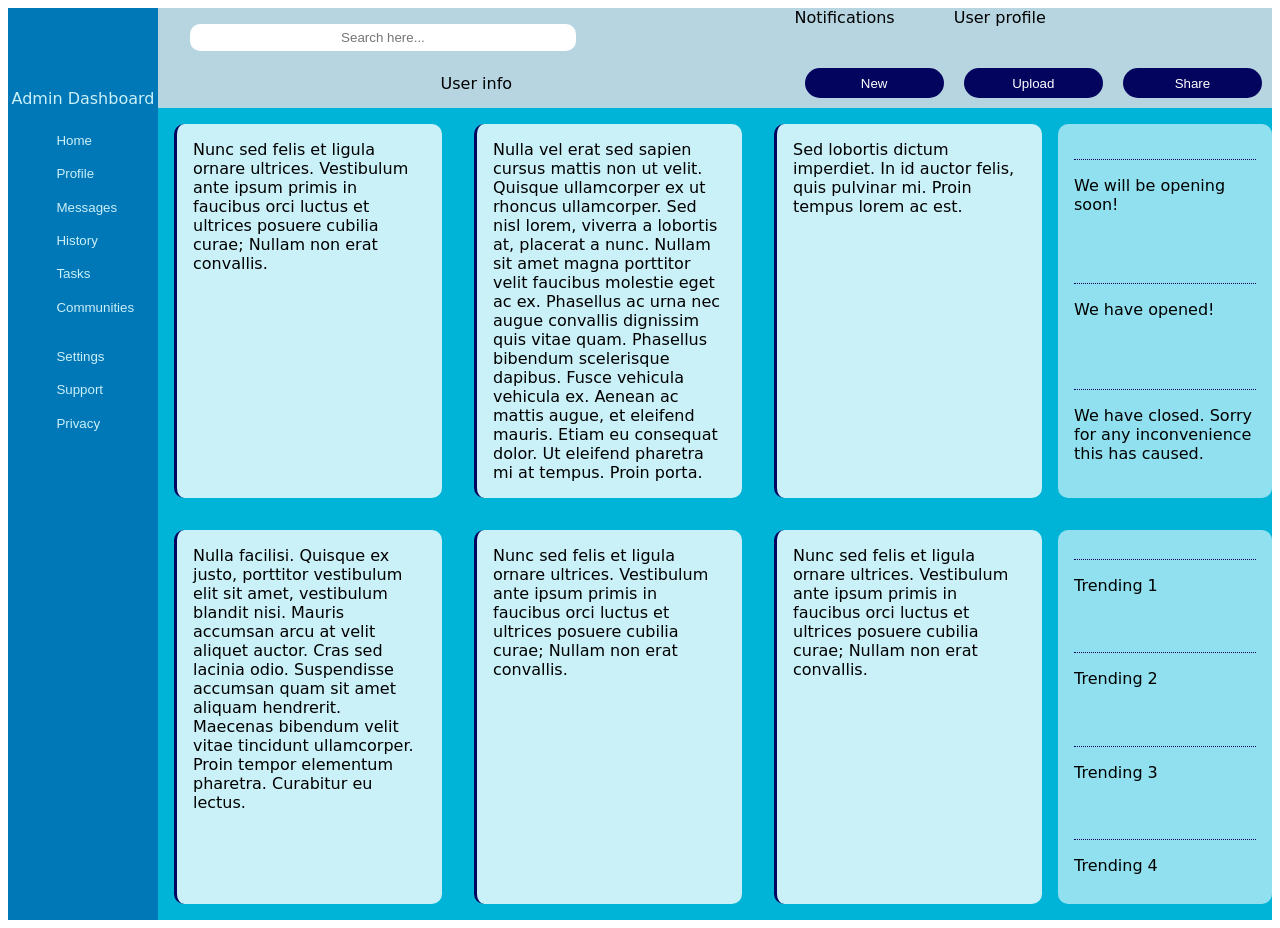
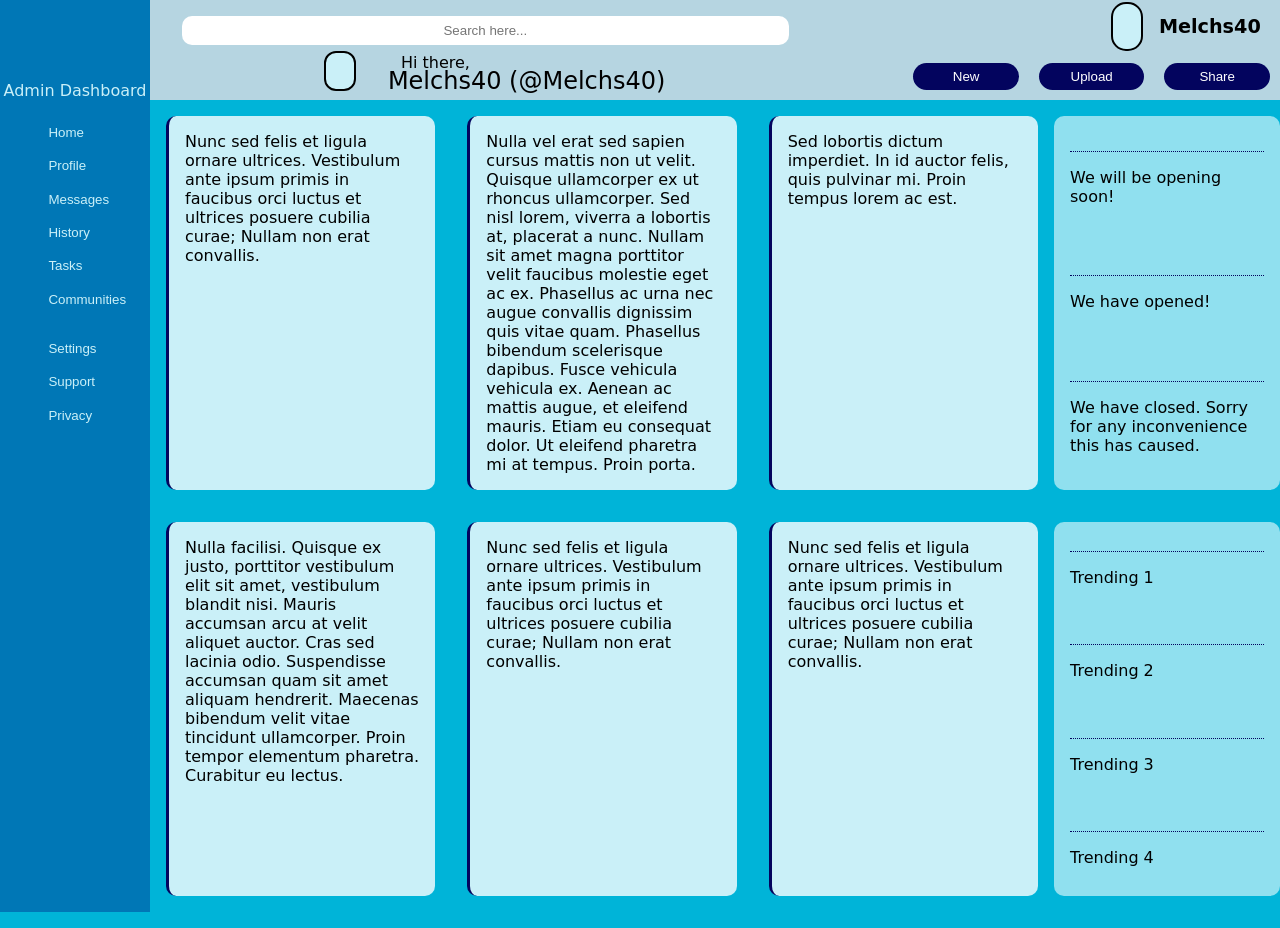
Before and after one commit to Melchs40/admin-dashboard, a plain HTML site: page index.html in a window 1280 px wide. Drawn offline with Linux system fonts and the light colour scheme; a web font is replaced by a local one.

Commit message:
Edit header sizing in index.html, style.css

```diff
--- a/index.html
+++ b/index.html
@@ -14,9 +14,12 @@
             <div id="search-bar">
                 <input type="text" placeholder="Search here...">
             </div>
-            <div id="notifications">Notifications</div>
-            <div id="user-profile">User profile</div>
-            <div id="user-info">User info</div>
+            <div id="notifications"></div>
+            <div id="user-profile">Melchs40</div>
+            <div id="user-section">
+                <div id="user-welcome"> Hi there,</div>
+                <div id="user-info">Melchs40 (@Melchs40)</div>
+            </div>
             <div id="user-buttons">
                 <button id="new">New</button>
                 <button id="upload">Upload</button>
--- a/style.css
+++ b/style.css
@@ -3,6 +3,8 @@
 body {
     font-family: 'Mukta', sans-serif;
     font-family: 'Tilt Neon', cursive;
+    background-color: #00b4d8;
+    margin: 0;
 }
 
 /* code for the overall page */
@@ -33,7 +35,7 @@ body {
     font-family: "Material Icons";
     content: "\ef3d";
     font-size: 72px;
-    top: 20px;
+    top: .5rem;
     left: 3rem;
 }
 
@@ -136,7 +138,7 @@ body {
     background-color: #b6d5e1;
     grid-area: 1 / 2 / 2 / 4;
     display: grid;
-    grid-template-columns: 4fr repeat(3, 1fr);
+    grid-template-columns: 4fr repeat(2, 1fr);
     grid-template-rows: repeat(2, 1fr);
 }
 
@@ -145,12 +147,12 @@ body {
     font-family: "Material Icons";
     content: "\e8b6";
     font-size: 26px;
-    top: 25px;
+    top: 15px;
     margin-left: 10px;
 }
 
 #search-bar input {
-    width: 60%;
+    width: 80%;
     text-align: center;
     height: 50%;
     margin-top: 1rem;
@@ -159,21 +161,66 @@ body {
     border: transparent;
 }
 
-#notifications {}
+#notifications:before {
+    font-family: "Material Icons";
+    content: "\e7f7";
+    font-size: 36px;
+    display: flex;
+    margin-top: .5rem;
+    justify-content: end;
+}
 
 #user-profile {
-    grid-column: 3 / 5;
+    display: flex;
+    justify-content: center;
+    align-items: center;
+    font-size: larger;
+    font-weight: 900;
+}
+
+#user-profile:before {
+    font-family: "Material Icons";
+    content: "\e87c";
+    font-size: 36px;
+    display: flex;
+    margin-right: 1rem;
+    background-color: #caf0f8;
+    border: 2px solid black;
+    border-radius: 15px;
+}
+
+#user-section {
+    display: grid;
+    grid-template-columns: 1fr;
+    grid-template-rows: 1fr 1fr;
 }
 
 #user-info {
+    font-size: 24px;
     justify-self: center;
-    align-self: center;
+    margin-top: -1.5rem;
+    margin-left: -4rem;
+}
+
+#user-info:before {
+font-family: "Material Icons";
+    content: "\e87c";
+    font-size: 36px;
+    margin-right: 2rem;
+    background-color: #caf0f8;
+    border: 2px solid black;
+    border-radius: 12px;
+}
+
+#user-welcome {
+    justify-self: center;
+    margin-left: -11.4rem;
 }
 
 #user-buttons {
     display: grid;
     grid-template-columns: repeat(3, 1fr);
-    grid-column: 2 / 5;
+    grid-column: 2 / 4;
 }
 
 #user-buttons button {
```
